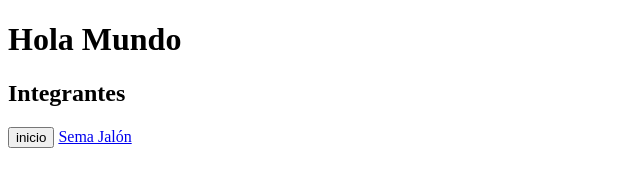
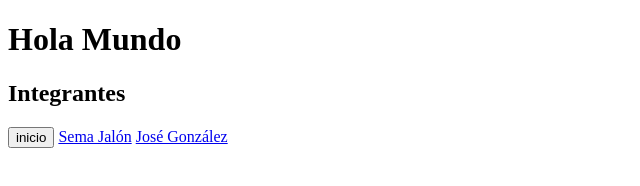
Before and after one commit to SemaJalon/ENDES-ACT3-Colavorativo, a plain HTML site: page index.html in a window 1280 px wide. Shown: the whole page, without its empty margins (0-640 px from the left). Drawn offline with Linux system fonts and the light colour scheme.

Commit message:
Update index.html

```diff
--- a/index.html
+++ b/index.html
@@ -10,6 +10,7 @@
     <nav>
         <a href="index.html"><button>inicio</button></a>
         <a href="pagina1.html">Sema Jalón</a>
+        <a href="pagina5.html">José González</a>
     </nav>
 </body>
 </html>
```
